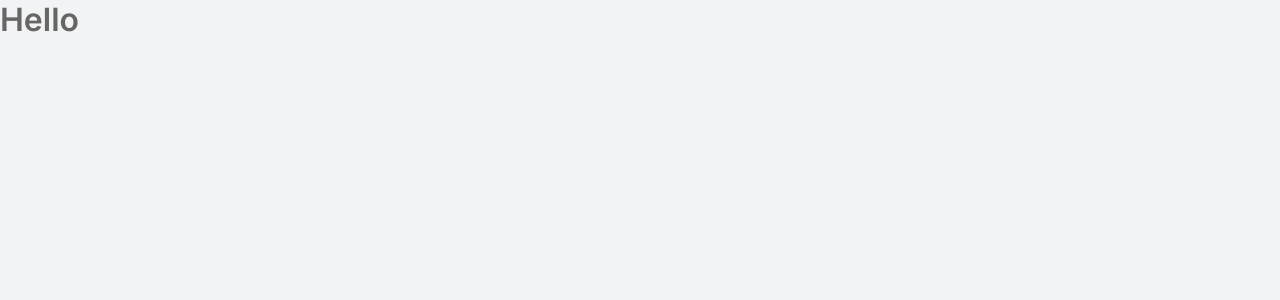
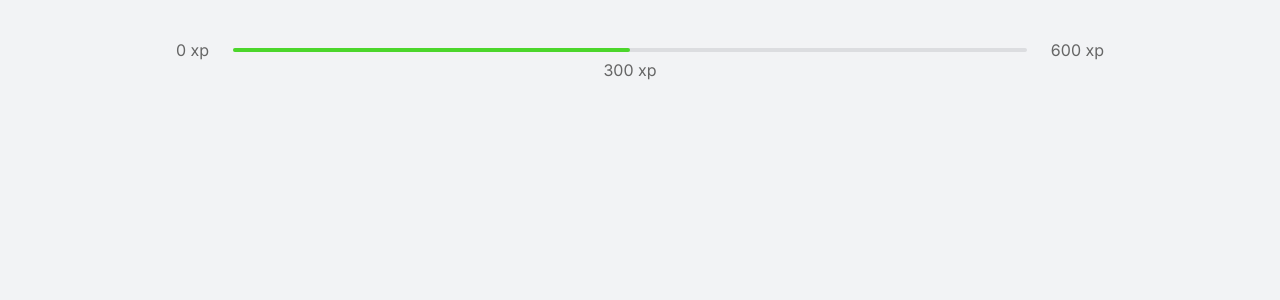
Before and after one commit to victorqrz/moveit, a React (Create React App) app: page / in a window 1280 px wide. Shown: the top 300 px of the page. Built offline with nearby package versions, Linux system fonts and the light colour scheme; the HTML template or start-up script is replaced by a standard one.

Commit message:
ExperienceBar created

```diff
--- a/src/App.tsx
+++ b/src/App.tsx
@@ -1,8 +1,11 @@
+import { ExperienceBar } from './components/ExperienceBar';
 import './styles/global.css';
 
 function App() {
   return (
-    <h1>Hello</h1>
+    <div className="container">
+      <ExperienceBar />
+    </div>
   );
 }
 
--- /dev/null
+++ b/src/components/ExperienceBar.tsx
@@ -0,0 +1,18 @@
+export function ExperienceBar() {
+  return (
+    <header className="experience-bar">
+      <span>0 xp</span>
+      <div>
+        <div style={{width: '50%'}}></div>
+
+        <span
+          className="current-experience"
+          style={{left: '50%'}}
+        >
+          300 xp
+        </span>
+      </div>
+      <span>600 xp</span>
+    </header>
+  );
+}
--- a/src/styles/global.css
+++ b/src/styles/global.css
@@ -20,13 +20,13 @@
 
 @media(max-width: 1080px){
   html {
-    font-size: 93.75%; /*Equivalente a 15px*/
+    font-size: 93.75%; /*15px*/
   }
 }
 
 @media(max-width: 720px){
   html {
-    font-size: 87.5%; /*Equivalente a 14px*/
+    font-size: 87.5%; /*14px*/
   }
 }
 
@@ -47,3 +47,45 @@
   color: inherit;
   text-decoration: none;
 }
+
+.container {
+  height: 100vh;
+  max-width: 992px;
+  margin: 0 auto;
+  padding: 2.5rem 2rem;
+
+  display: flex;
+  flex-direction: column;
+}
+
+.experience-bar {
+  display: flex;
+  align-items: center;
+}
+
+.experience-bar span {
+  font-size: 1rem;
+}
+
+/*first div after the parent*/
+.experience-bar > div {
+  flex: 1;
+  height: 4px;
+  border-radius: 4px;
+  background: var(--gray-line);
+  margin: 0 1.5rem;
+  position: relative;
+}
+
+.experience-bar > div > div {
+  height: 4px;
+  border-radius: 4px;
+  background: var(--green);
+}
+
+span.current-experience {
+  position: absolute;
+  top: 12px;
+  /*pushes the center of the element to the left*/
+  transform: translateX(-50%)
+}
```
